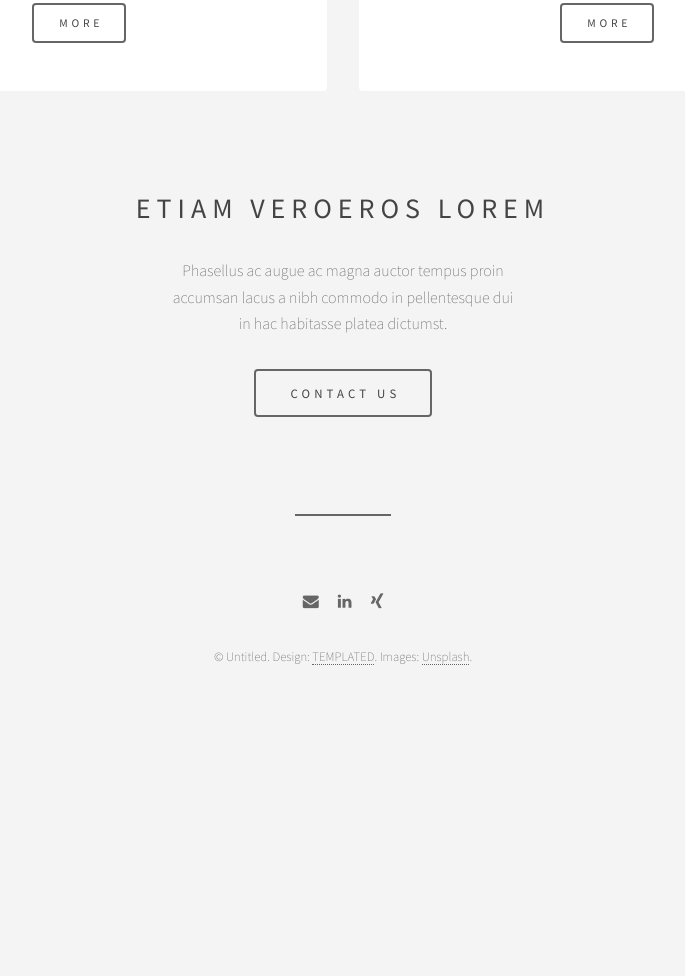
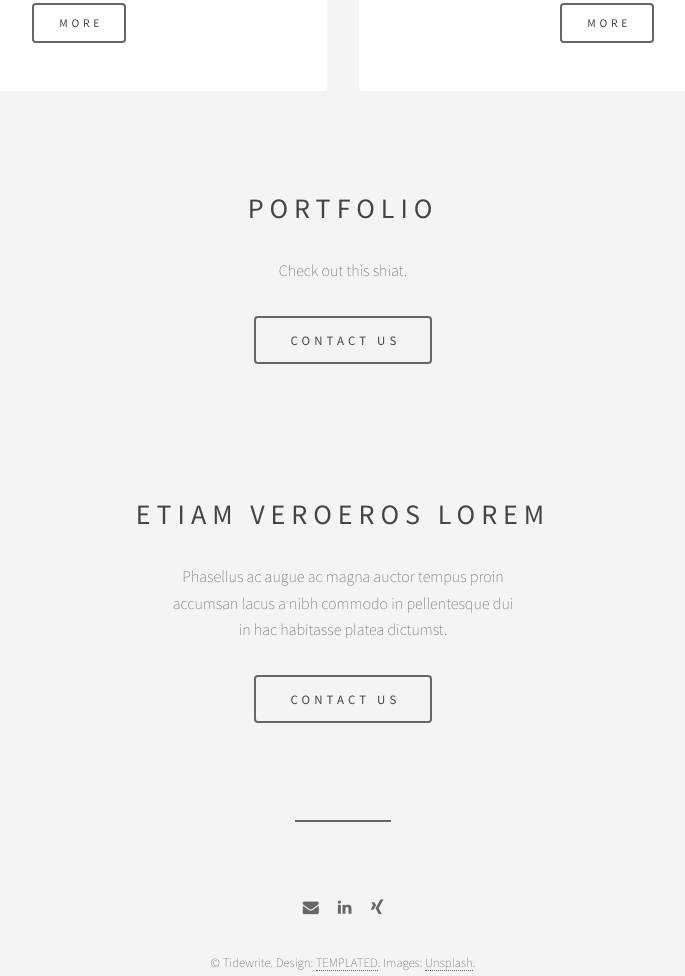
Before and after one commit to nikolaifischer/tidewrite, a plain HTML site: page index.html in a window 1280 px wide. Shown: the part 2178-3154 px from the top of the page, without its empty margins (297-982 px from the left). Before the commit the page ends 2903 px from the top, so only its background shows below. Drawn offline with Linux system fonts and the light colour scheme.

Commit message:
Copywrite

```diff
--- a/assets/css/main.css
+++ b/assets/css/main.css
@@ -1499,6 +1499,10 @@
 		padding: 2em 0 0.1em 0;
 		text-align: center;
 	}
+	#portfolio {
+		padding: 2em 0 0.1em 0;
+		text-align: center;
+	}
 
 		@media screen and (max-width: 736px) {
 
--- a/index.html
+++ b/index.html
@@ -6,7 +6,7 @@
 -->
 <html>
 	<head>
-		<title>Epilogue by TEMPLATED</title>
+		<title>Tidewrite</title>
 		<meta charset="utf-8" />
 		<meta name="viewport" content="width=device-width, initial-scale=1" />
 		<link rel="stylesheet" href="assets/css/main.css" />
@@ -17,7 +17,7 @@
 			<header id="header" class="alt">
 				<div class="inner">
 					<img style="max-width:300px;" src="./images/logo.png"/>
-					<p>Text-based <a href="https://templated.co">CONTENT</a></p>
+					<p>Text-based <a href="#items">CONTENT</a></p>
 				</div>
 			</header>
 
@@ -35,6 +35,7 @@
 						</ul>
 					</section>
 
+				<a name="items"></a>
 				<!-- Items -->
 					<section class="main items">
 						<article class="item">
@@ -80,7 +81,16 @@
 						</article>
 					</section>
 
-				<!-- CTA -->
+				<!-- PORTFOLIO -->
+				<section id="portfolio" class="main special">
+					<h2>Portfolio</h2>
+					<p>Check out this shiat.</p>
+					<ul class="actions">
+						<li><a href="mailto:tidewrite@gmail.com" class="button big">CONTACT US</a></li>
+					</ul>
+				</section>
+
+				<!-- CONTACT US -->
 					<section id="cta" class="main special">
 						<h2>Etiam veroeros lorem</h2>
 						<p>Phasellus ac augue ac magna auctor tempus proin<br />
@@ -108,7 +118,7 @@
 							<li><a href="https://www.linkedin.com/company/tidewrite" class="icon fa-linkedin"><span class="label">LinkedIn</span></a></li>
 							<li><a href="https://www.xing.com/profile/Felix_GrossePlankermann" class="icon fa-xing"><span class="label">Xing</span></a></li>
 						</ul>
-						<p class="copyright">&copy; Untitled. Design: <a href="https://templated.co">TEMPLATED</a>. Images: <a href="https://unsplash.com">Unsplash</a>.</p>
+						<p class="copyright">&copy; Tidewrite. Design: <a href="https://templated.co">TEMPLATED</a>. Images: <a href="https://unsplash.com">Unsplash</a>.</p>
 					</footer>
 
 			</div>
```
